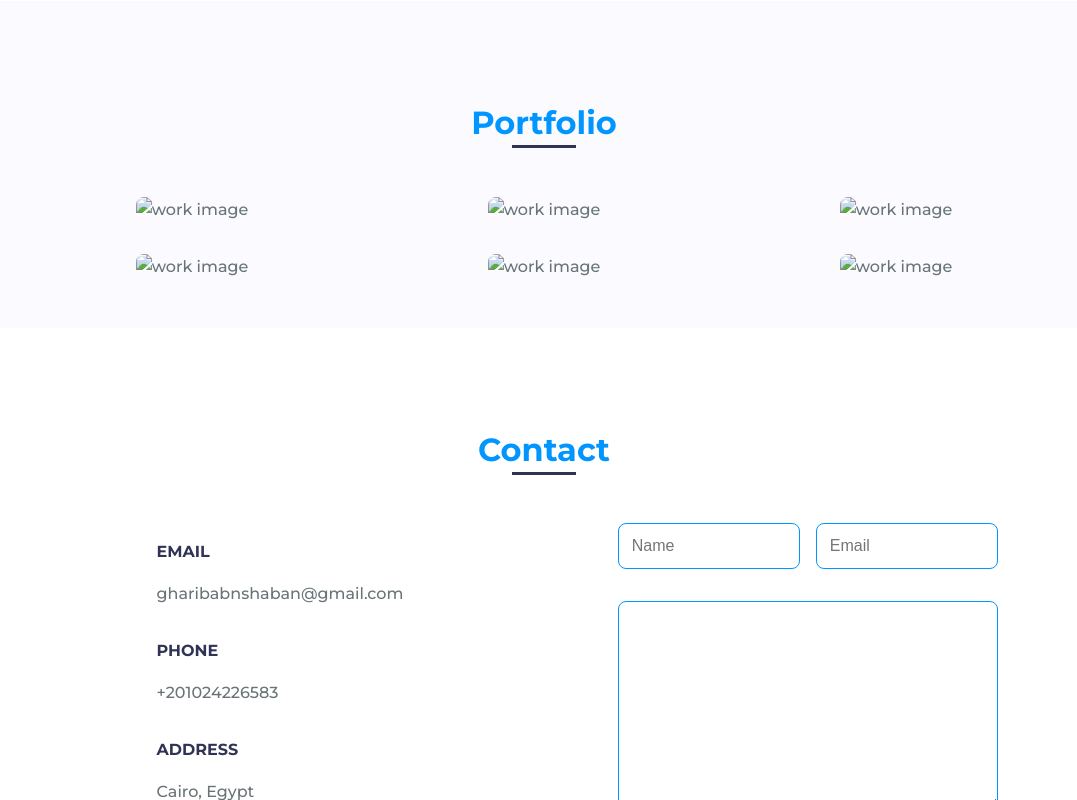
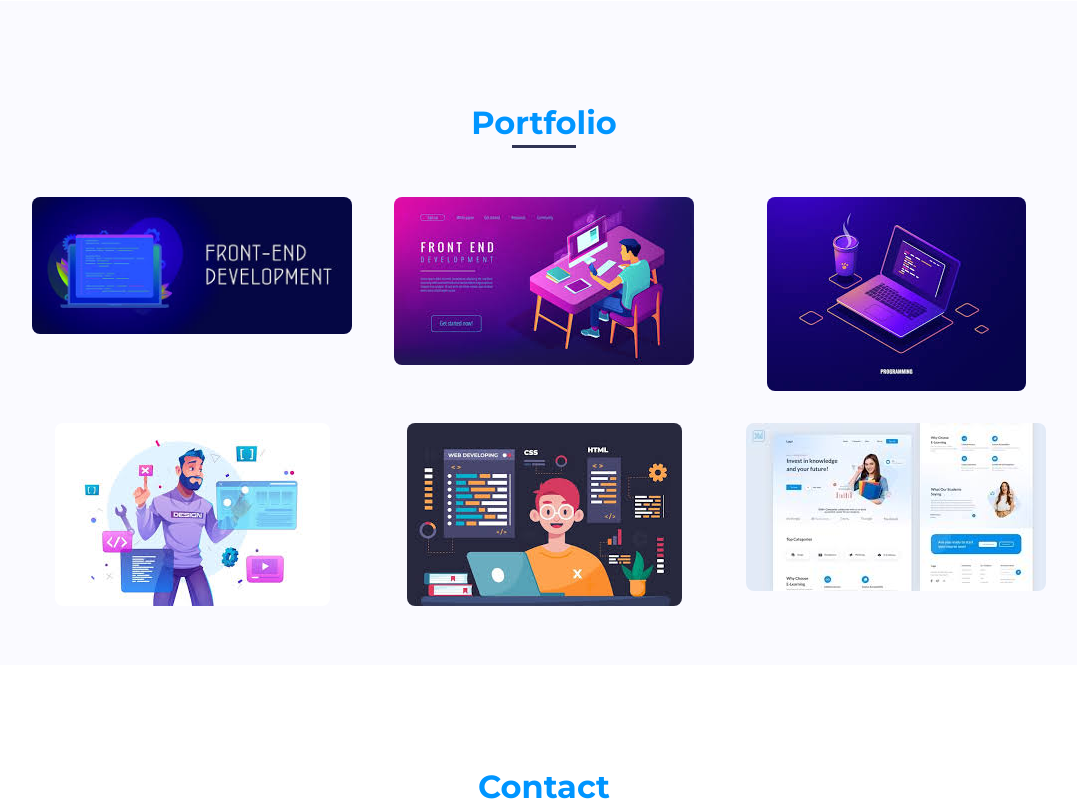
Before and after one commit to Gcodesh/Portfiolio, a plain HTML site: page index.html in a window 1280 px wide. Shown: the part 2000-2800 px from the top of the page, without its empty margins (96-1173 px from the left). Drawn offline with nearby package versions, Linux system fonts and the light colour scheme; the site is published under a folder, as on GitHub Pages, so addresses that start at the root find nothing.

Commit message:
Update index.html

```diff
--- a/index.html
+++ b/index.html
@@ -39,7 +39,7 @@
                     <a href="#about" class="home-scroll-link"><i class='bx bx-up-arrow-alt' ></i>SCROLL DOWN</a>
                 </div>
 
-                <img src="/images-removebg-preview.png" alt="G-sh-code" class="home-img">
+                <img src="images-removebg-preview.png" alt="G-sh-code" class="home-img">
             </div>
         </section>
 
@@ -49,7 +49,7 @@
 
             <div class="about-container bd-grid">
                 <div class="about-img">
-                    <img src="/88-removebg-preview.png" alt="G-sh-code image">
+                    <img src="88-removebg-preview.png" alt="G-sh-code image">
                 </div>
 
                 <div>
@@ -98,7 +98,7 @@
 
             <div class="portfolio-container bd-grid">
                 <div class="portfolio-img">
-                    <img src="/00.jpeg" alt="work image">
+                    <img src="00.jpeg" alt="work image">
 
                     <div class="portfolio-link">
                         <a href="#" class="portfolio-link-name">View Details</a>
@@ -106,7 +106,7 @@
                 </div>
 
                 <div class="portfolio-img">
-                    <img src="/0.jpeg" alt="work image">
+                    <img src="0.jpeg" alt="work image">
 
                     <div class="portfolio-link">
                         <a href="#" class="portfolio-link-name">View Details</a>
@@ -114,7 +114,7 @@
                 </div>
 
                 <div class="portfolio-img">
-                    <img src="/2.jpeg" alt="work image">
+                    <img src="2.jpeg" alt="work image">
 
                     <div class="portfolio-link">
                         <a href="#" class="portfolio-link-name">View Details</a>
@@ -122,7 +122,7 @@
                 </div>
 
                 <div class="portfolio-img">
-                    <img src="/3.jpeg" alt="work image">
+                    <img src="3.jpeg" alt="work image">
 
                     <div class="portfolio-link">
                         <a href="#" class="portfolio-link-name">View Details</a>
@@ -130,7 +130,7 @@
                 </div>
 
                 <div class="portfolio-img">
-                    <img src="/4.jpeg" alt="work image">
+                    <img src="4.jpeg" alt="work image">
 
                     <div class="portfolio-link">
                         <a href="#" class="portfolio-link-name">View Details</a>
@@ -138,7 +138,7 @@
                 </div>
 
                 <div class="portfolio-img">
-                    <img src="/5.jpeg" alt="work image">
+                    <img src="5.jpeg" alt="work image">
 
                     <div class="portfolio-link">
                         <a href="#" class="portfolio-link-name">View Details</a>
```
